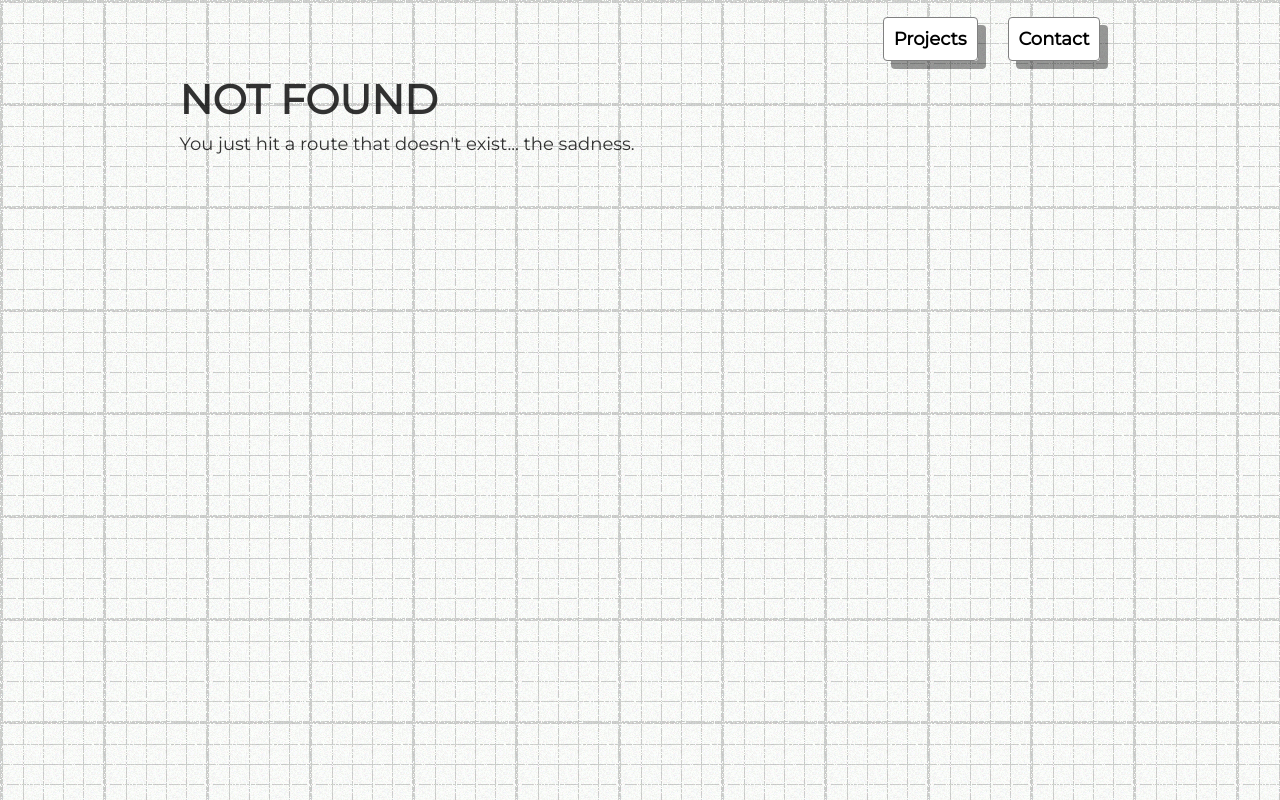
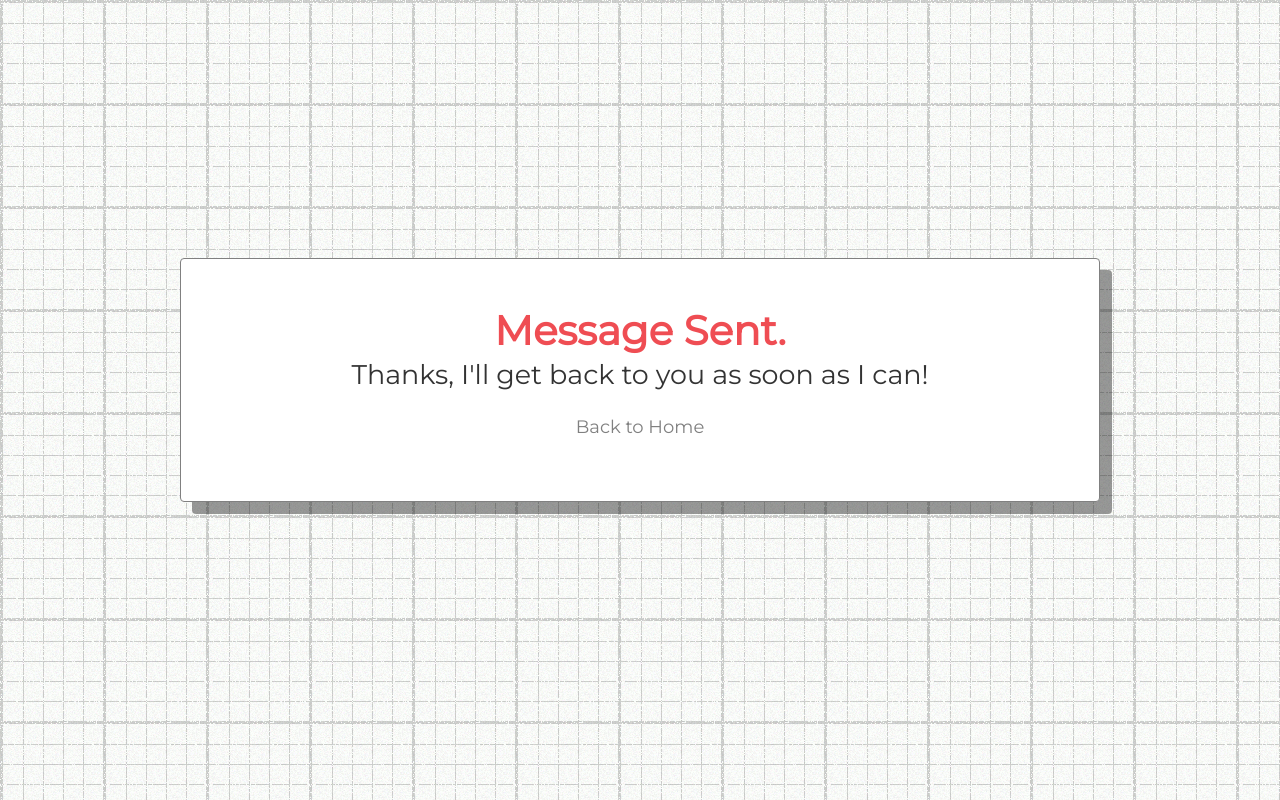
Before and after one commit to typeF/Portfoilio, a Gatsby site: page /success in a window 1280 px wide. Before the commit this address had no page. Built offline with nearby package versions, Linux system fonts and the light colour scheme; Gatsby itself is replaced by a stand-in of ours.

Commit message:
Adjusted contact form for Netlify. Added success page

```diff
--- a/src/components/header.tsx
+++ b/src/components/header.tsx
@@ -35,7 +35,7 @@ const StyledLink = styled.a`
 `;
 
 const Header = () => (
-  <HeaderWrapper>
+  <HeaderWrapper id="header">
     <HeaderDiv>
       {/* <HeaderLink>
         <StyledLink href="#about">About</StyledLink>
--- /dev/null
+++ b/src/pages/success.tsx
@@ -0,0 +1,59 @@
+import React, { useEffect } from "react";
+import Layout from "../components/layout";
+import styled from "styled-components";
+
+const SubmitDiv = styled.div`
+  height: 95vh;
+  display: flex;
+  flex-direction: column;
+  justify-content: center;
+`;
+
+const SubmitContent = styled.div`
+  position: relative;
+  border: 1px solid grey;
+  background: white;
+  border-radius: 4px;
+  padding: 50px 50px 35px 50px;
+  box-shadow: 12px 12px rgba(0, 0, 0, 0.4);
+  text-align: center;
+`;
+
+const SubmitStatus = styled.h1`
+  color: #ef4d53;
+`;
+
+const SubmitMsg = styled.p`
+  font-size: 1.5rem;
+`;
+
+const SubmitRedirect = styled.p`
+  color: grey;
+`;
+
+const SubmitA = styled.a`
+  text-decoration: none;
+  cursor: pointer;
+`;
+
+const SubmitSuccess = () => {
+  useEffect(() => {
+    document.getElementById("header").remove();
+  });
+
+  return (
+    <Layout>
+      <SubmitDiv>
+        <SubmitContent>
+          <SubmitStatus>Message Sent.</SubmitStatus>
+          <SubmitMsg>Thanks, I'll get back to you as soon as I can!</SubmitMsg>
+          <SubmitA href="/">
+            <SubmitRedirect>Back to Home</SubmitRedirect>
+          </SubmitA>
+        </SubmitContent>
+      </SubmitDiv>
+    </Layout>
+  );
+};
+
+export default SubmitSuccess;
```
Also changed, not shown: src/templates/contactTemplate.tsx (+6 -14 lines).
